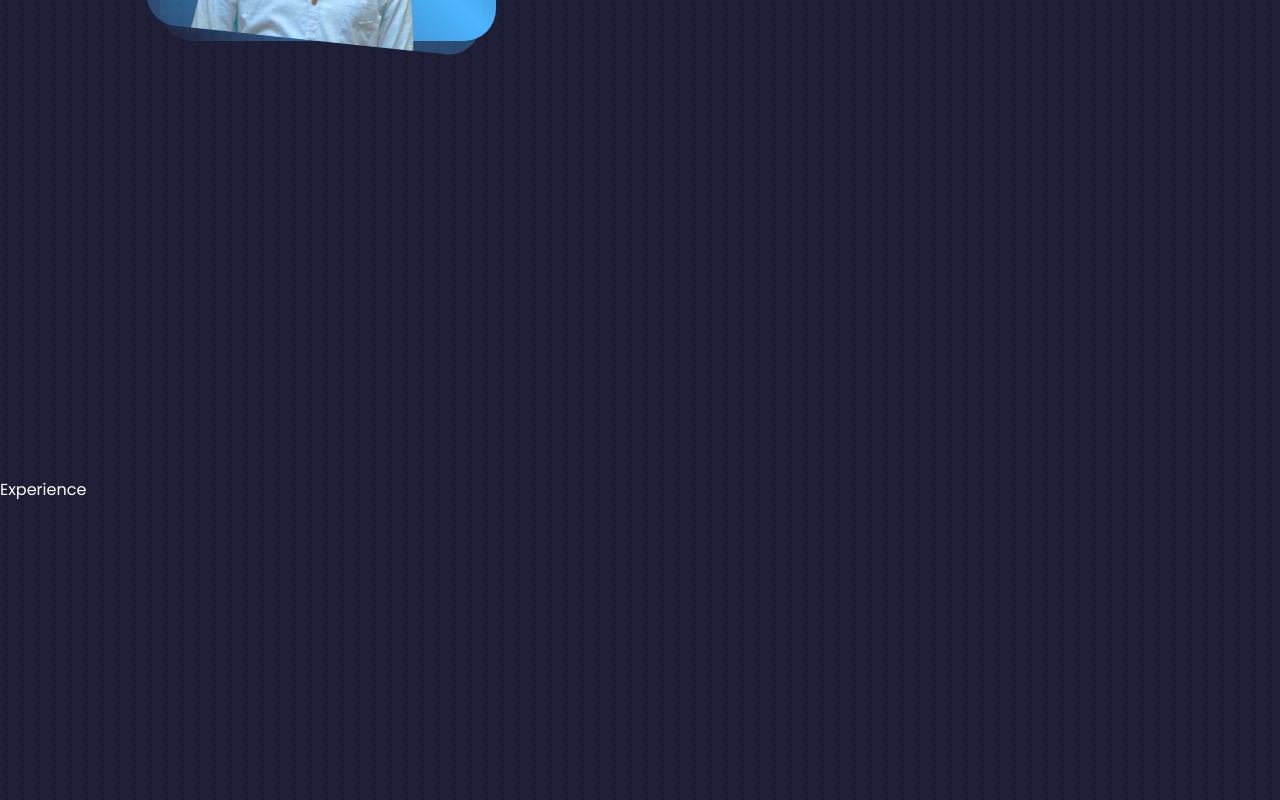
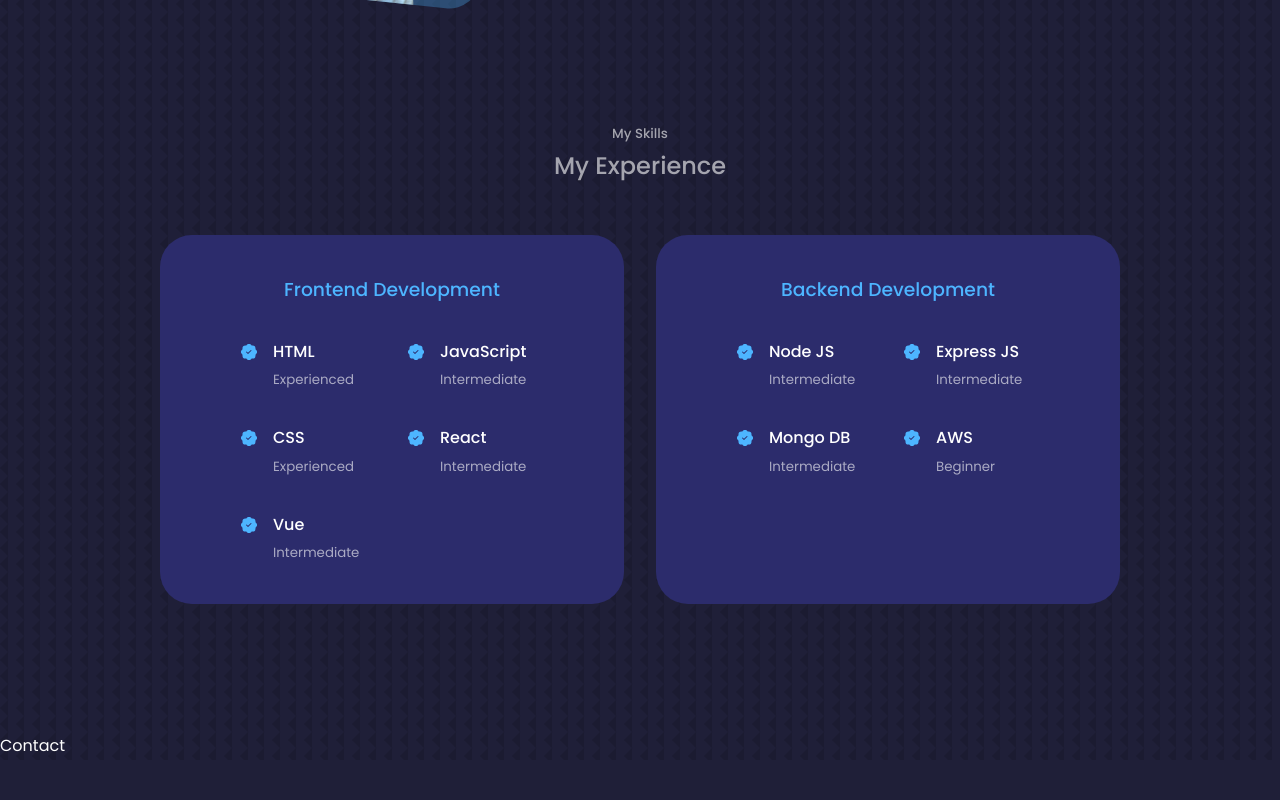
Before and after one commit to agwadan/agwa, a React (Vite) app: page / in a window 1280 px wide. Shown: the part 1380-2180 px from the top of the page. After the commit the page ends 2140 px from the top, so only its background shows below. Built offline with nearby package versions, Linux system fonts and the light colour scheme.

Commit message:
Complete Experience component

```diff
--- a/src/components/about/index.jsx
+++ b/src/components/about/index.jsx
@@ -6,7 +6,7 @@
 const About = () => {
   return (
     <section id='about'>
-      <h1>Get to Know</h1>
+      <h5>Get to Know</h5>
       <h2>About Me</h2>
 
       <div className="container about__container">
--- a/src/components/experience/experience.css
+++ b/src/components/experience/experience.css
@@ -0,0 +1,63 @@
+.experience__container {
+  gap: 2rem;
+}
+
+.experience__container>div {
+  background: var(--color-bg-secondary);
+  padding: 2.4rem 5rem;
+  border: 1px solid transparent;
+  border-radius: 2rem;
+  transition: var(--transition);
+}
+
+.experience__container>div:hover {
+  background: transparent;
+  border-color: var(--color-secondary);
+  cursor: default;
+  color: var(--color-primary);
+}
+
+.experience__container>div h3 {
+  text-align: center;
+  margin-bottom: 2rem;
+  color: var(--color-primary);
+}
+
+.experience__content {
+  gap: 2rem;
+}
+
+.experience__details {
+  display: flex;
+  gap: 1rem;
+}
+
+.experience__icon {
+  margin-top: 6px;
+  color: var(--color-primary);
+}
+
+
+/* ------------MEDIA QUERIES----------------   */
+@media screen and (max-width: 1024px) {
+  .experience__container>div {
+    width: 80%;
+    padding: 2rem;
+    margin: 0 auto;
+  }
+
+  .experience__content {
+    padding: 1rem;
+  }
+}
+
+@media screen and (max-width: 600px) {
+  .experience__container {
+    gap: 1rem;
+  }
+
+  .experience__container>div {
+    width: 100%;
+    padding: 2rem 1rem;
+  }
+}
--- a/src/components/experience/index.jsx
+++ b/src/components/experience/index.jsx
@@ -1,8 +1,98 @@
-import React from 'react'
+import React from 'react';
+import './experience.css';
+import { BsPatchCheckFill } from 'react-icons/bs';
 
 const Experience = () => {
   return (
-    <section id='experiece'>Experience</section>
+    <section id='experiece'>
+      <h5>My Skills</h5>
+      <h2>My Experience</h2>
+
+      <div className="container experience__container grid__2">
+
+        <div className="experiece__frontend">
+          <h3>Frontend Development</h3>
+          <div className="experience__content grid__2">
+            <article className="experience__details">
+              <BsPatchCheckFill className='experience__icon' />
+              <div>
+                <h4>HTML</h4>
+                <small className='text-light'>Experienced</small>
+              </div>
+            </article>
+            <article className="experience__details">
+              <BsPatchCheckFill className='experience__icon' />
+              <div>
+                <h4>JavaScript</h4>
+                <small className='text-light'>Intermediate</small>
+              </div>
+            </article>
+
+            <article className="experience__details">
+              <BsPatchCheckFill className='experience__icon' />
+              <div>
+                <h4>CSS</h4>
+                <small className='text-light'>Experienced</small>
+              </div>
+            </article>
+
+            <article className="experience__details">
+              <BsPatchCheckFill className='experience__icon' />
+              <div>
+                <h4>React</h4>
+                <small className='text-light'>Intermediate</small>
+              </div>
+            </article>
+
+            <article className="experience__details">
+              <BsPatchCheckFill className='experience__icon' />
+              <div>
+                <h4>Vue</h4>
+                <small className='text-light'>Intermediate</small>
+              </div>
+            </article>
+          </div>
+        </div>
+
+        <div className="experiece__backend">
+          <h3>Backend Development</h3>
+          <div className="experience__content grid__2">
+            <article className="experience__details">
+              <BsPatchCheckFill className='experience__icon' />
+              <div>
+                <h4>Node JS</h4>
+                <small className='text-light'>Intermediate</small>
+              </div>
+            </article>
+            <article className="experience__details">
+              <BsPatchCheckFill className='experience__icon' />
+              <div>
+                <h4>Express JS</h4>
+                <small className='text-light'>Intermediate</small>
+              </div>
+            </article>
+
+            <article className="experience__details">
+              <BsPatchCheckFill className='experience__icon' />
+              <div>
+                <h4>Mongo DB</h4>
+                <small className='text-light'>Intermediate</small>
+              </div>
+            </article>
+
+            <article className="experience__details">
+              <BsPatchCheckFill className='experience__icon' />
+              <div>
+                <h4>AWS</h4>
+                <small className='text-light'>Beginner</small>
+              </div>
+            </article>
+
+
+          </div>
+        </div>
+      </div>
+    </section>
   )
 }
 
--- a/src/index.css
+++ b/src/index.css
@@ -63,7 +63,6 @@
 
 section {
   margin-top: 8rem;
-  height: 100vh;
 }
 
 section>h2,
@@ -118,6 +117,11 @@
   flex-direction: column;
 }
 
+.grid__2 {
+  display: grid;
+  grid-template-columns: 1fr 1fr;
+}
+
 img {
   display: block;
   width: 100%;
@@ -125,6 +129,12 @@
 }
 
 /* ----------------------- MEDIA QUERIES ---------------------- */
+@media screen and (max-width: 1024px) {
+  .grid__2 {
+    grid-template-columns: 1fr;
+  }
+}
+
 @media screen and (max-width: 600px) {
   .container {
     width: var(--container-width-sm);
```
